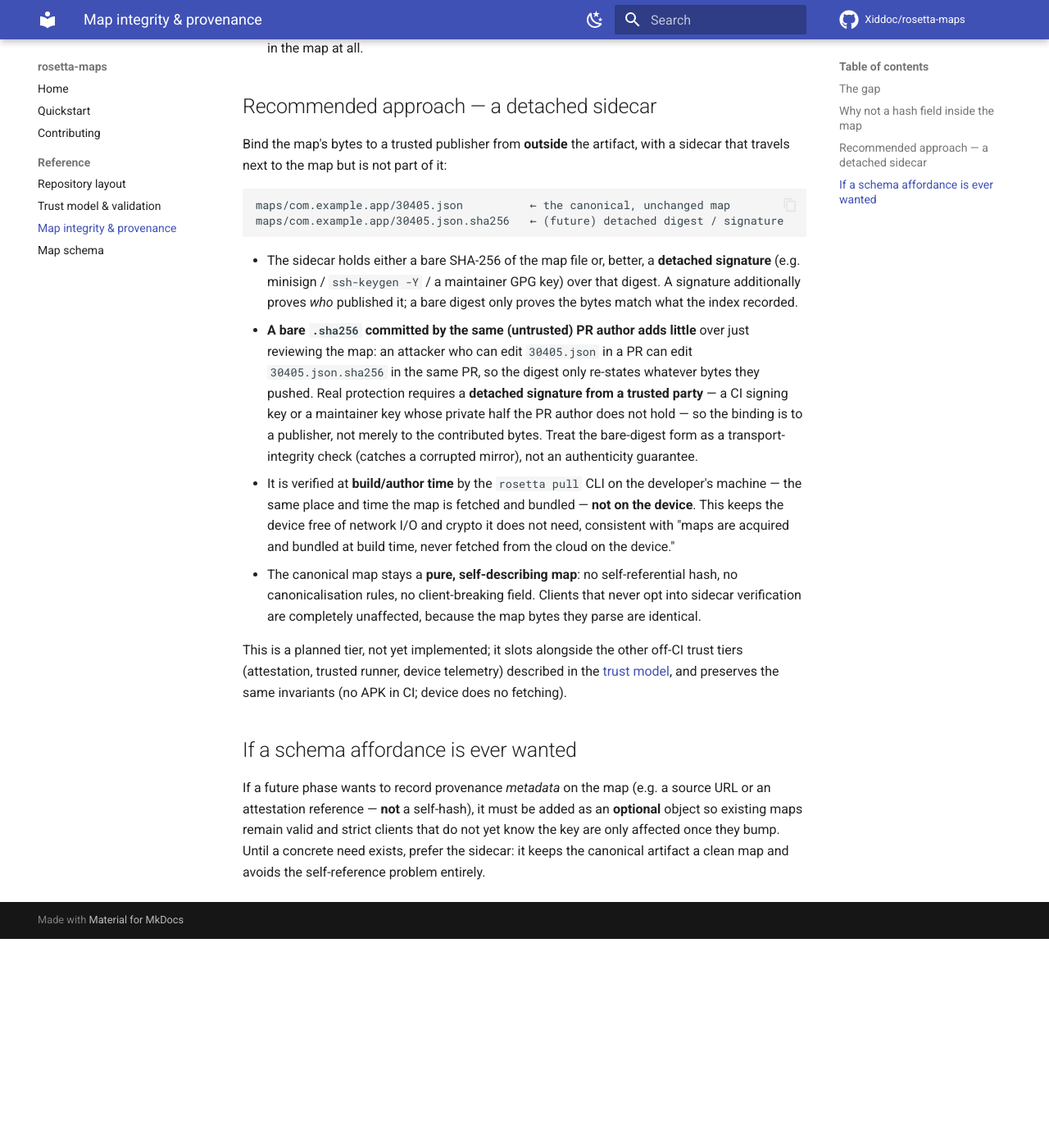
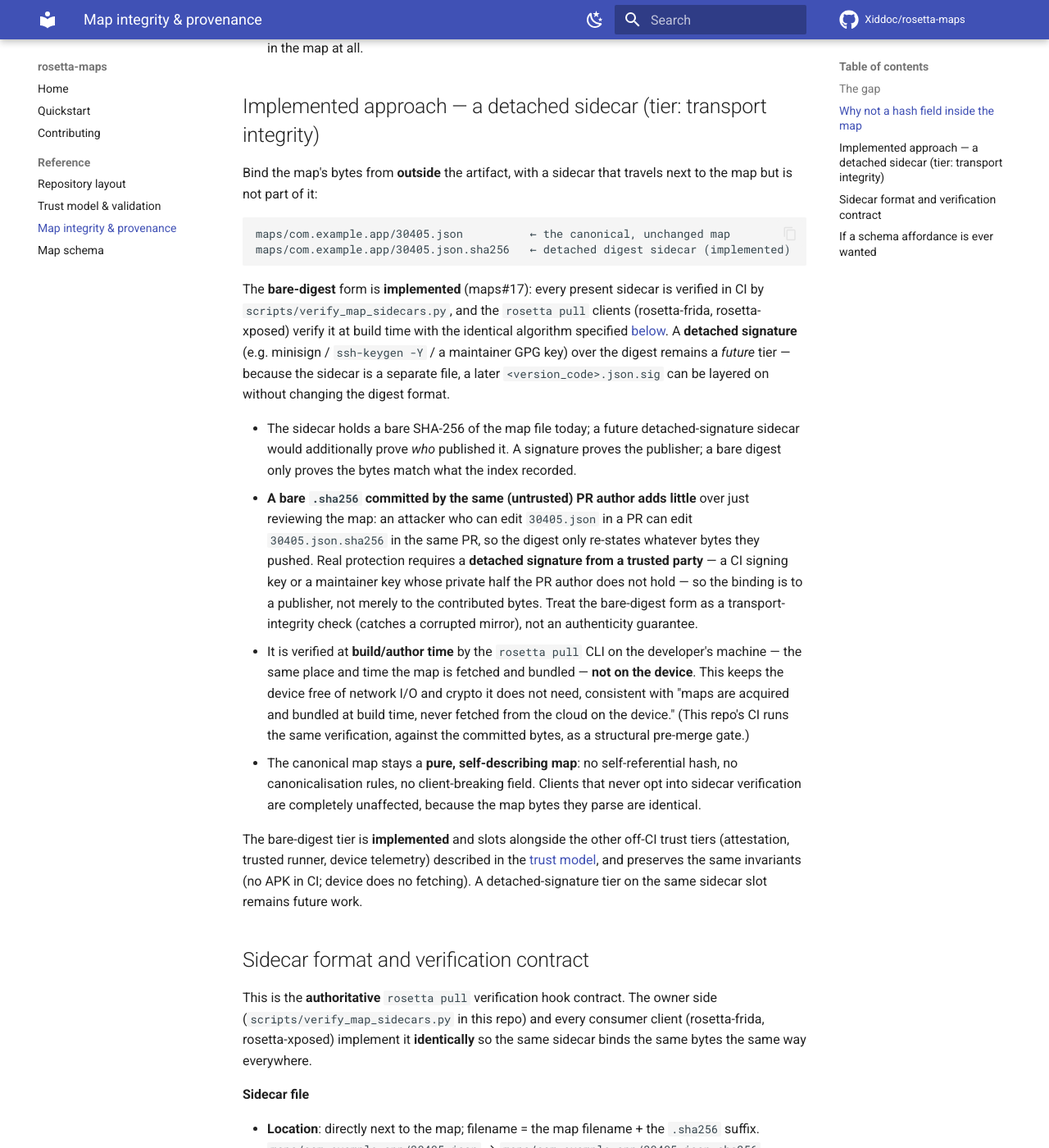
Before and after one commit to Xiddoc/rosetta-maps, an MkDocs documentation site: the page built from docs/reference/integrity.md, in a window 1280 px wide and 1400 px high, scrolled down 995 px. Shown: the whole window at 82% size. Built offline with MkDocs 1.6.1 and Material for MkDocs 9.7.7, drawn with Linux system fonts in a browser that asks for light colours; comment, search, counter and statistics services are not loaded; before the commit the page ends 2140 px from its top, so only the background shows below that; some of the changed text lies outside the part shown.

Commit message:
Document the implemented sidecar + rosetta pull contract (maps#17)
Promote the detached .sha256 sidecar in integrity.md from "planned" to
"implemented (tier: transport integrity)" and add the authoritative
rosetta pull verification-hook contract (format + 4-step algorithm +
opt-in rollout) the frida/xposed clients implement identically. Keeps
the self-reference / authenticity-vs-transport caveats accurate.

https://claude.ai/code/session_01EVVv4wJfi51s5iMMQSCCCa

````diff
--- a/docs/reference/integrity.md
+++ b/docs/reference/integrity.md
@@ -40,20 +40,29 @@ the wrong shape, for two reasons:
    every client that has not yet shipped the matching schema bump — a breaking
    change for a guarantee that does not need to live in the map at all.
 
-## Recommended approach — a detached sidecar
+## Implemented approach — a detached sidecar (tier: transport integrity)
 
-Bind the map's bytes to a trusted publisher from **outside** the artifact, with
-a sidecar that travels next to the map but is not part of it:
+Bind the map's bytes from **outside** the artifact, with a sidecar that travels
+next to the map but is not part of it:
 
 ```
 maps/com.example.app/30405.json          ← the canonical, unchanged map
-maps/com.example.app/30405.json.sha256   ← (future) detached digest / signature
+maps/com.example.app/30405.json.sha256   ← detached digest sidecar (implemented)
 ```
 
-- The sidecar holds either a bare SHA-256 of the map file or, better, a
-  **detached signature** (e.g. minisign / `ssh-keygen -Y` / a maintainer GPG
-  key) over that digest. A signature additionally proves *who* published it; a
-  bare digest only proves the bytes match what the index recorded.
+The **bare-digest** form is **implemented** (maps#17): every present sidecar is
+verified in CI by `scripts/verify_map_sidecars.py`, and the `rosetta pull`
+clients (rosetta-frida, rosetta-xposed) verify it at build time with the
+identical algorithm specified [below](#sidecar-format-and-verification-contract).
+A **detached signature** (e.g. minisign / `ssh-keygen -Y` / a maintainer GPG
+key) over the digest remains a *future* tier — because the sidecar is a separate
+file, a later `<version_code>.json.sig` can be layered on without changing the
+digest format.
+
+- The sidecar holds a bare SHA-256 of the map file today; a future
+  detached-signature sidecar would additionally prove *who* published it. A
+  signature proves the publisher; a bare digest only proves the bytes match what
+  the index recorded.
 - **A bare `.sha256` committed by the same (untrusted) PR author adds little**
   over just reviewing the map: an attacker who can edit `30405.json` in a PR can
   edit `30405.json.sha256` in the same PR, so the digest only re-states whatever
@@ -66,16 +75,62 @@ maps/com.example.app/30405.json.sha256   ← (future) detached digest / signatur
   developer's machine — the same place and time the map is fetched and bundled —
   **not on the device**. This keeps the device free of network I/O and crypto it
   does not need, consistent with "maps are acquired and bundled at build time,
-  never fetched from the cloud on the device."
+  never fetched from the cloud on the device." (This repo's CI runs the same
+  verification, against the committed bytes, as a structural pre-merge gate.)
 - The canonical map stays a **pure, self-describing map**: no self-referential
   hash, no canonicalisation rules, no client-breaking field. Clients that never
   opt into sidecar verification are completely unaffected, because the map bytes
   they parse are identical.
 
-This is a planned tier, not yet implemented; it slots alongside the other
-off-CI trust tiers (attestation, trusted runner, device telemetry) described in
-the [trust model](trust-model.md), and preserves the same invariants
-(no APK in CI; device does no fetching).
+The bare-digest tier is **implemented** and slots alongside the other off-CI
+trust tiers (attestation, trusted runner, device telemetry) described in the
+[trust model](trust-model.md), and preserves the same invariants (no APK in CI;
+device does no fetching). A detached-signature tier on the same sidecar slot
+remains future work.
+
+## Sidecar format and verification contract
+
+This is the **authoritative** `rosetta pull` verification hook contract. The
+owner side (`scripts/verify_map_sidecars.py` in this repo) and every consumer
+client (rosetta-frida, rosetta-xposed) implement it **identically** so the same
+sidecar binds the same bytes the same way everywhere.
+
+**Sidecar file**
+
+- **Location**: directly next to the map; filename = the map filename + the
+  `.sha256` suffix. `maps/com.example.app/30405.json` →
+  `maps/com.example.app/30405.json.sha256`.
+- **Encoding**: UTF-8 text, exactly one logical line, terminated by a single
+  `\n`.
+- **Content** (coreutils `sha256sum` format `<digest>␠␠<basename>`): the
+  lowercase 64-hex SHA-256 of the **exact bytes** of the map file, two ASCII
+  spaces, then the bare map filename (basename only, no directory). Example:
+
+  ```
+  e3b0c44298fc1c149afbf4c8996fb92427ae41e4649b934ca495991b7852b855  30405.json
+  ```
+
+  This makes `sha256sum -c 30405.json.sha256` work directly when run from the
+  map's directory.
+
+**Verification algorithm** (identical on every side):
+
+1. Read the sidecar text; the first whitespace-delimited token is the expected
+   digest; lowercase it.
+2. Reject if it does not match `^[0-9a-f]{64}$`.
+3. Compute SHA-256 over the **exact committed map-file bytes** (the raw bytes,
+   never re-serialized JSON).
+4. Plain lowercase-hex equality. Match → ok; mismatch → **fail closed**.
+
+**Rollout**: the sidecar is **optional**. A map with no sidecar is **skipped**
+(not a failure); only a *present* sidecar that fails to verify is an error.
+
+**Tier**: this binds the map's **own bytes only** for **transport integrity**
+(it detects corruption/tampering in transit). It is **not** publisher
+authenticity — a PR author who edits the map can edit its sidecar in the same
+PR. Because the sidecar is a separate file, a future detached `.json.sig`
+signature over the digest can add an authenticity tier without breaking this
+format.
 
 ## If a schema affordance is ever wanted
 
````
